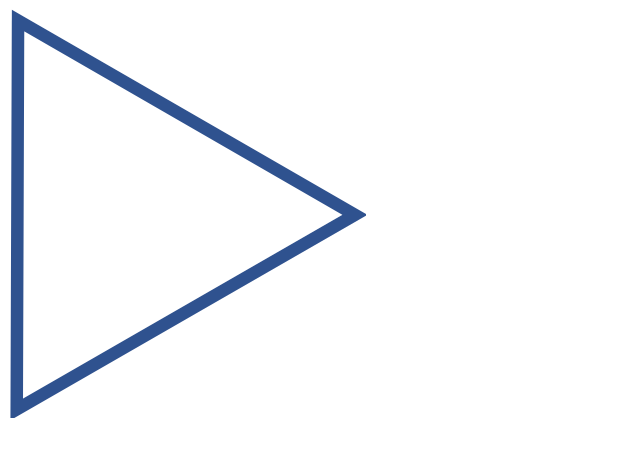
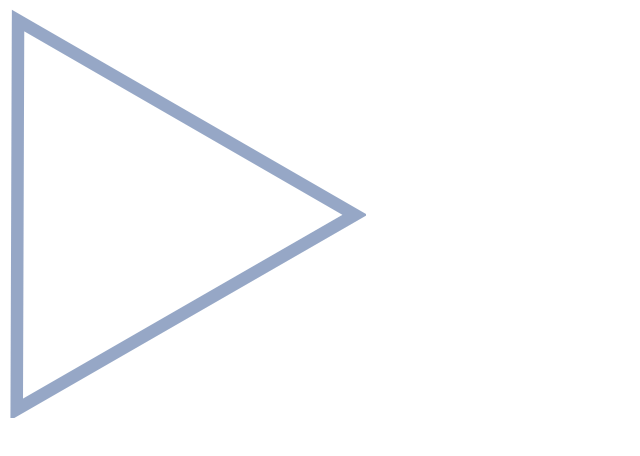
Before and after one commit to fotimarcell/fotimarcell.github.io, a plain HTML site: page gomb.htm in a window 1280 px wide. Shown: the whole page, without its empty margins (0-640 px from the left). Drawn offline with Linux system fonts and the light colour scheme.

Commit message:
Update gomb.htm

```diff
--- a/gomb.htm
+++ b/gomb.htm
@@ -1,11 +1,11 @@
 <html>
 <head>
 <style>
-    img: {
-    opacity: 1;
+    img {
+    opacity: 0.5;
     transition: opacity 3s;
 }
-    img.hover: {
+    img.hover {
     opacity: 0;
 }
 </style>
```
